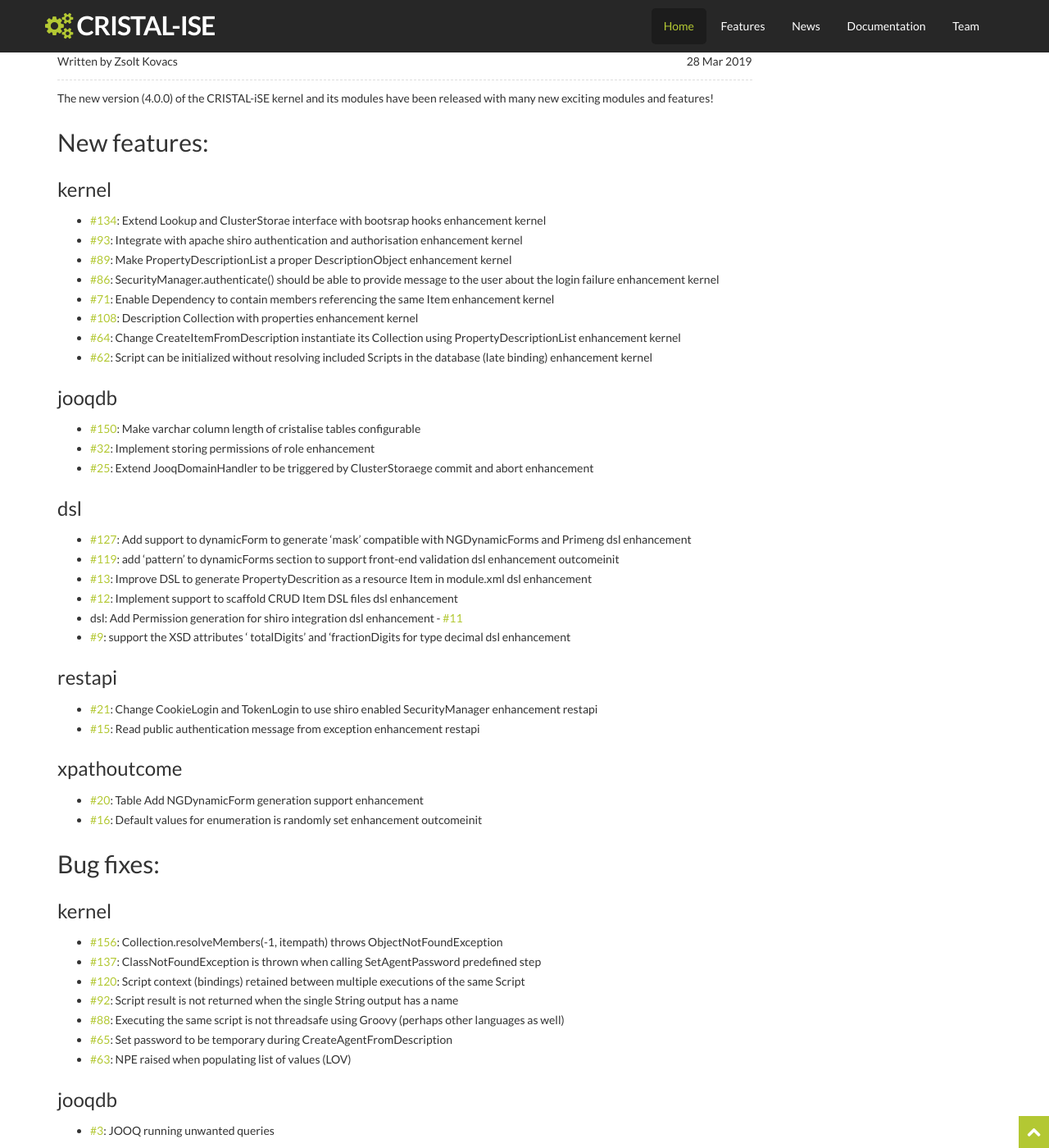
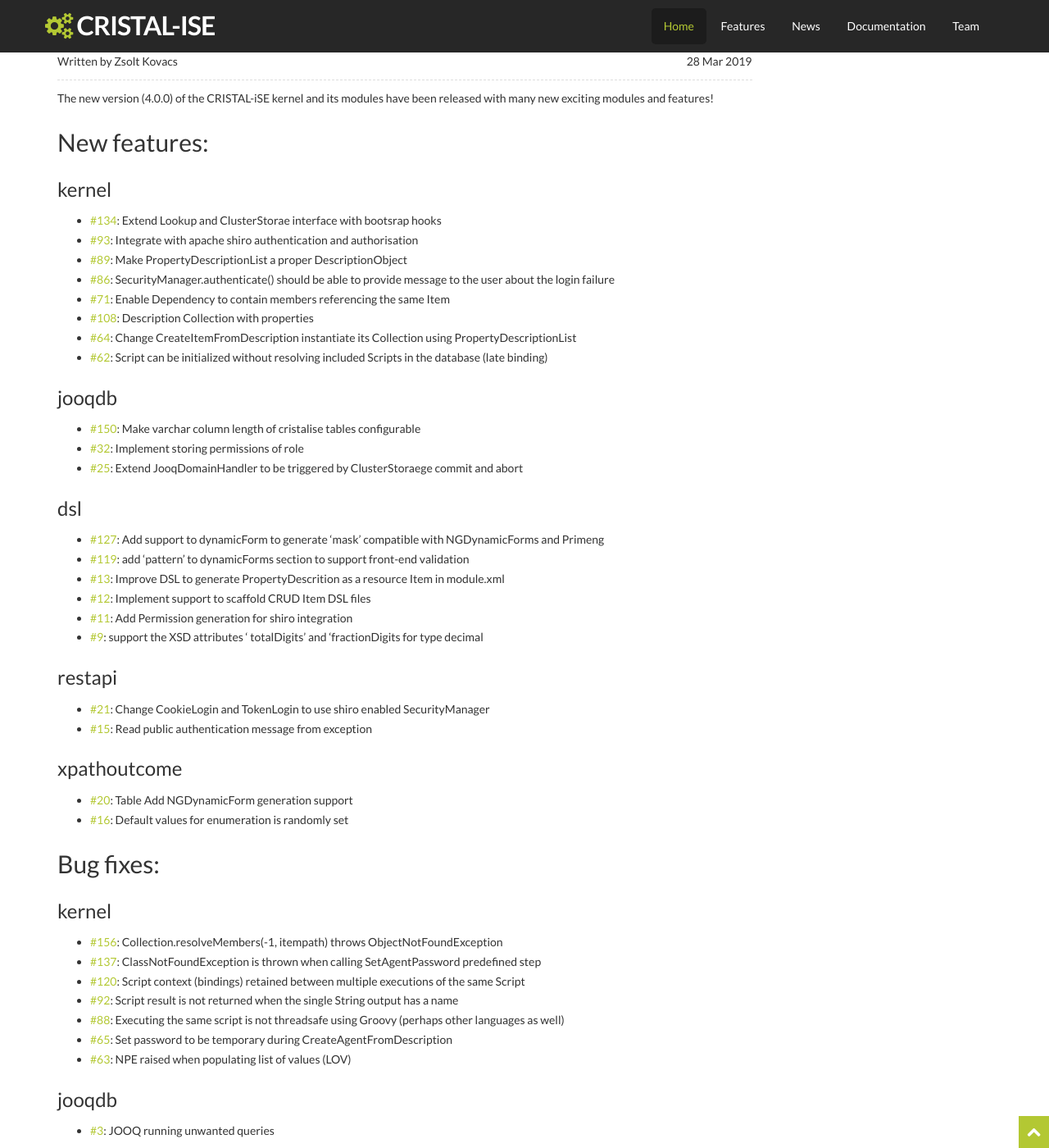
Before and after one commit to cristal-ise/cristal-ise.github.io, a Jekyll site: the page built from _posts/2019-03-28-cristalise-4.0.0--permission-management-release.md, in a window 1280 px wide and 1400 px high, scrolled down 416 px. Shown: the whole window at 82% size. Built offline with Jekyll 4.4.1, drawn with Linux system fonts in a browser that asks for light colours.

Commit message:
correct full list

```diff
--- a/_posts/2019-03-28-cristalise-4.0.0--permission-management-release.md
+++ b/_posts/2019-03-28-cristalise-4.0.0--permission-management-release.md
@@ -13,35 +13,35 @@
 ## New features:
 
 ### kernel
-- [#134](https://github.com/cristal-ise/cristal-ise/issues/134): Extend Lookup and ClusterStorae interface with bootsrap hooks enhancement kernel
-- [#93](https://github.com/cristal-ise/cristal-ise/issues/93): Integrate with apache shiro authentication and authorisation enhancement kernel
-- [#89](https://github.com/cristal-ise/cristal-ise/issues/89): Make PropertyDescriptionList a proper DescriptionObject enhancement kernel
-- [#86](https://github.com/cristal-ise/cristal-ise/issues/86): SecurityManager.authenticate() should be able to provide message to the user about the login failure enhancement kernel
-- [#71](https://github.com/cristal-ise/cristal-ise/issues/71): Enable Dependency to contain members referencing the same Item enhancement kernel
-- [#108](https://github.com/cristal-ise/cristal-ise/issues/108): Description Collection with properties enhancement kernel
-- [#64](https://github.com/cristal-ise/cristal-ise/issues/64): Change CreateItemFromDescription instantiate its Collection using PropertyDescriptionList enhancement kernel
-- [#62](https://github.com/cristal-ise/cristal-ise/issues/62): Script can be initialized without resolving included Scripts in the database (late binding) enhancement kernel
+- [#134](https://github.com/cristal-ise/cristal-ise/issues/134): Extend Lookup and ClusterStorae interface with bootsrap hooks
+- [#93](https://github.com/cristal-ise/cristal-ise/issues/93): Integrate with apache shiro authentication and authorisation
+- [#89](https://github.com/cristal-ise/cristal-ise/issues/89): Make PropertyDescriptionList a proper DescriptionObject
+- [#86](https://github.com/cristal-ise/cristal-ise/issues/86): SecurityManager.authenticate() should be able to provide message to the user about the login failure
+- [#71](https://github.com/cristal-ise/cristal-ise/issues/71): Enable Dependency to contain members referencing the same Item
+- [#108](https://github.com/cristal-ise/cristal-ise/issues/108): Description Collection with properties
+- [#64](https://github.com/cristal-ise/cristal-ise/issues/64): Change CreateItemFromDescription instantiate its Collection using PropertyDescriptionList
+- [#62](https://github.com/cristal-ise/cristal-ise/issues/62): Script can be initialized without resolving included Scripts in the database (late binding)
 
 ### jooqdb
 - [#150](https://github.com/cristal-ise/cristal-ise/issues/150): Make varchar column length of cristalise tables configurable
-- [#32](https://github.com/cristal-ise/cristal-ise/issues/32): Implement storing permissions of role enhancement
-- [#25](https://github.com/cristal-ise/cristal-ise/issues/25): Extend JooqDomainHandler to be triggered by ClusterStoraege commit and abort enhancement
+- [#32](https://github.com/cristal-ise/cristal-ise/issues/32): Implement storing permissions of role
+- [#25](https://github.com/cristal-ise/cristal-ise/issues/25): Extend JooqDomainHandler to be triggered by ClusterStoraege commit and abort
 
 ### dsl
-- [#127](https://github.com/cristal-ise/cristal-ise/issues/127): Add support to dynamicForm to generate 'mask' compatible with NGDynamicForms and Primeng dsl enhancement
-- [#119](https://github.com/cristal-ise/cristal-ise/issues/119): add 'pattern' to dynamicForms section to support front-end validation dsl enhancement outcomeinit
-- [#13](https://github.com/cristal-ise/cristal-ise/issues/13): Improve DSL to generate PropertyDescrition as a resource Item in module.xml dsl enhancement
-- [#12](https://github.com/cristal-ise/cristal-ise/issues/12): Implement support to scaffold CRUD Item DSL files dsl enhancement
-- dsl: Add Permission generation for shiro integration dsl enhancement - [#11](https://github.com/cristal-ise/cristal-ise/issues/11)
-- [#9](https://github.com/cristal-ise/cristal-ise/issues/9): support the XSD attributes ' totalDigits' and 'fractionDigits for type decimal dsl enhancement
+- [#127](https://github.com/cristal-ise/cristal-ise/issues/127): Add support to dynamicForm to generate 'mask' compatible with NGDynamicForms and Primeng
+- [#119](https://github.com/cristal-ise/cristal-ise/issues/119): add 'pattern' to dynamicForms section to support front-end validation
+- [#13](https://github.com/cristal-ise/cristal-ise/issues/13): Improve DSL to generate PropertyDescrition as a resource Item in module.xml
+- [#12](https://github.com/cristal-ise/cristal-ise/issues/12): Implement support to scaffold CRUD Item DSL files
+- [#11](https://github.com/cristal-ise/cristal-ise/issues/11): Add Permission generation for shiro integration
+- [#9](https://github.com/cristal-ise/cristal-ise/issues/9): support the XSD attributes ' totalDigits' and 'fractionDigits for type decimal
 
 ### restapi
-- [#21](https://github.com/cristal-ise/cristal-ise/issues/21): Change CookieLogin and TokenLogin to use shiro enabled SecurityManager enhancement restapi
-- [#15](https://github.com/cristal-ise/cristal-ise/issues/15): Read public authentication message from exception enhancement restapi
+- [#21](https://github.com/cristal-ise/cristal-ise/issues/21): Change CookieLogin and TokenLogin to use shiro enabled SecurityManager
+- [#15](https://github.com/cristal-ise/cristal-ise/issues/15): Read public authentication message from exception
 
 ### xpathoutcome
-- [#20](https://github.com/cristal-ise/cristal-ise/issues/20): Table Add NGDynamicForm generation support enhancement
-- [#16](https://github.com/cristal-ise/cristal-ise/issues/16): Default values for enumeration is randomly set enhancement outcomeinit
+- [#20](https://github.com/cristal-ise/cristal-ise/issues/20): Table Add NGDynamicForm generation support
+- [#16](https://github.com/cristal-ise/cristal-ise/issues/16): Default values for enumeration is randomly set
 
 ## Bug fixes:
 
```
